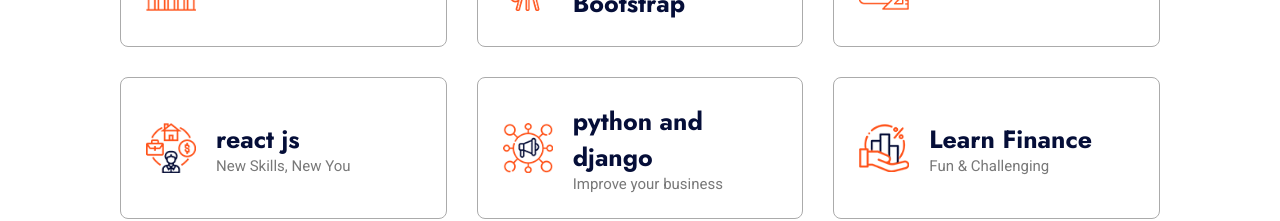
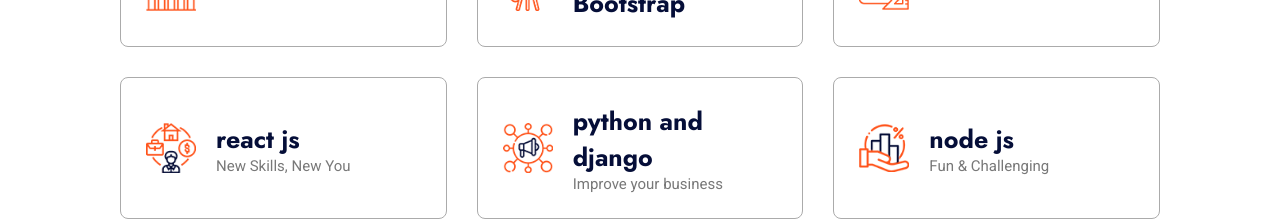
Before and after one commit to cpsingh13/R.skills, a plain HTML site: page index.html in a window 1280 px wide. Shown: the part 1180-1401 px from the top of the page. Drawn offline with nearby package versions, Linux system fonts and the light colour scheme.

Commit message:
Update index.html

```diff
--- a/index.html
+++ b/index.html
@@ -325,7 +325,7 @@
 
             <div class="course-category-content">
               <h3 class="category-title">
-                <a href="#">Learn Finance</a>
+                <a href="#">node js</a>
               </h3>
 
               <p class="category-subtitle">Fun & Challenging</p>
```
